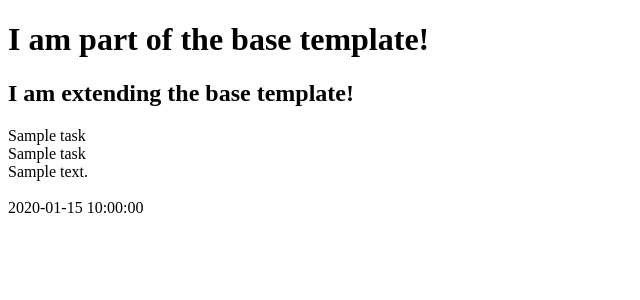
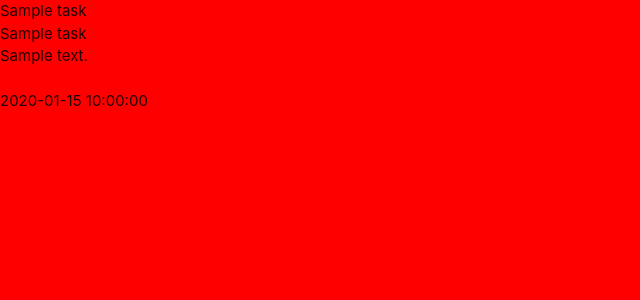
Before and after one commit to SebastianTirsen/flask_task_manager_project, a Flask app: page / in a window 1280 px wide. Shown: the top 300 px of the page, without its empty margins (0-640 px from the left). Run offline with Flask 2, Linux system fonts and the light colour scheme; a database or web service that is not in the repository returns one stand-in record (values such as "Sample title"); some libraries are stand-ins or nearby versions.

Commit message:
Add Materialize and Static files

```diff
--- a/app.py
+++ b/app.py
@@ -1,7 +1,7 @@
 import os
 from flask import (
     Flask, flash, render_template,
-    redirect, request,session, url_for)
+    redirect, request, session, url_for)
 from flask_pymongo import PyMongo
 from bson.objectid import ObjectId
 if os.path.exists("env.py"):
--- /dev/null
+++ b/static/css/style.css
@@ -0,0 +1,3 @@
+body{
+    background-color: red;
+}
--- a/templates/base.html
+++ b/templates/base.html
@@ -2,13 +2,25 @@
 <html lang="en">
 <head>
     <meta charset="UTF-8">
-    <meta http-equiv="X-UA-Compatible" content="IE=edge">
     <meta name="viewport" content="width=device-width, initial-scale=1.0">
+    <link rel="stylesheet" href="https://cdnjs.cloudflare.com/ajax/libs/font-awesome/5.13.1/css/all.min.css"
+        integrity="sha512-xA6Hp6oezhjd6LiLZynuukm80f8BoZ3OpcEYaqKoCV3HKQDrYjDE1Gu8ocxgxoXmwmSzM4iqPvCsOkQNiu41GA==" crossorigin="anonymous" type="text/css">
+    <link rel="stylesheet" href="https://cdnjs.cloudflare.com/ajax/libs/materialize/1.0.0/css/materialize.min.css" type="text/css">
+    <link rel="stylesheet" href="{{ url_for('static', filename='css/style.css') }}" type="text/css">
+    {% block styles %}
+    {% endblock %}
     <title>Task Manager</title>
 </head>
 <body>
-    <h1>I am part of the base template!</h1>
+
     {% block content %}
+    {% endblock %}
+
+    <script src="https://code.jquery.com/jquery-3.5.1.min.js"
+        integrity="sha256-9/aliU8dGd2tb6OSsuzixeV4y/faTqgFtohetphbbj0=" crossorigin="anonymous"></script>
+    <script src="https://cdnjs.cloudflare.com/ajax/libs/materialize/1.0.0/js/materialize.min.js"></script>
+    <script src="{{ url_for('static', filename='js/script.js') }}"></script>
+    {% block scripts %}
     {% endblock %}
 </body>
 </html>
--- a/templates/tasks.html
+++ b/templates/tasks.html
@@ -1,7 +1,5 @@
 {% extends "base.html" %}
 {% block content %}
-
-    <h2>I am extending the base template!</h2>
 
     {% for task in tasks %}
         {{ task.task_name }}<br>
@@ -11,4 +9,4 @@
         {{ task.due_date }}<br>
     {% endfor %}
 
-    {% endblock %}
+{% endblock %}
```
Also changed, not shown: static/js/script.js (added).
